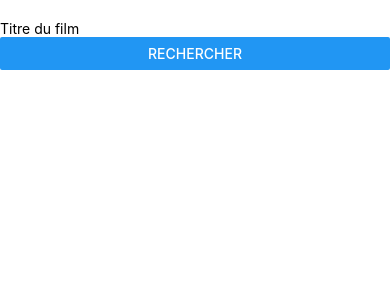
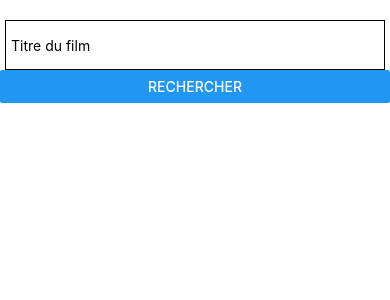
Before and after one commit to vincentm498/MoviesAndMe, a React Native app: screen / in a window 390 px wide. Shown: the top 300 px of the page. Built offline with nearby package versions, Linux system fonts and the light colour scheme.

Commit message:
Ajout de styles

```diff
--- a/components/search.js
+++ b/components/search.js
@@ -1,11 +1,11 @@
 import React from 'react'
-import { View, Button, TextInput} from 'react-native'
+import { StyleSheet, View, Button, TextInput} from 'react-native'
 
 class Search extends React.Component{
     render(){
         return(
-            <View style={{marginTop: 20}}>
-                <TextInput placeholder="Titre du film"/>
+            <View style={styles.main_container}>
+                <TextInput style = {styles.textinput} placeholder="Titre du film"/>
                 <Button title="Rechercher" onPress={() => {}}/>
 
             </View>
@@ -13,4 +13,19 @@
     }
 }
 
+const styles = StyleSheet.create({
+    main_container:{
+        marginTop: 20,
+        flex: 1
+    },
+    textinput: {
+        marginLeft: 5,
+        marginRight: 5,
+        height: 50,
+        borderColor: '#000000',
+        borderWidth: 1,
+        paddingLeft: 5
+    }
+})
+
 export default Search
--- a/package.json
+++ b/package.json
@@ -10,6 +10,7 @@
   "dependencies": {
     "expo": "~38.0.8",
     "expo-status-bar": "^1.0.2",
+    "node-modules": "^1.0.1",
     "react": "~16.11.0",
     "react-dom": "~16.11.0",
     "react-native": "https://github.com/expo/react-native/archive/sdk-38.0.2.tar.gz",
```
Also changed, not shown: 1 other file (tests, documents, lock files or other folders).
